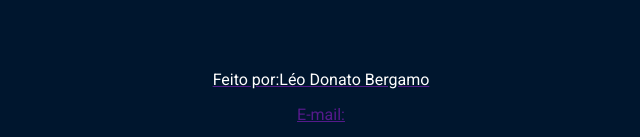
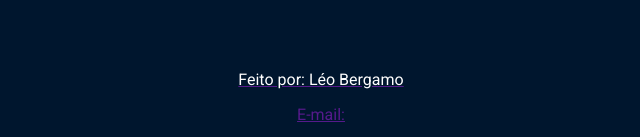
Before and after one commit to leobergamo10/seguranca-digital, a plain HTML site: page index.html in a window 1280 px wide. Shown: the part 833-970 px from the top of the page, 319-959 px from the left. Drawn offline with Linux system fonts and the light colour scheme; a script that the page names is missing.

Commit message:
salvo 03

```diff
--- a/index.html
+++ b/index.html
@@ -80,7 +80,7 @@
 </div>
 
 <footer>
-    <p style="color: white;text-align: center;"> Feito por:Léo Donato Bergamo</p>
+    <p style="color: white;text-align: center;"> Feito por: Léo Bergamo</p>
     <p style="color: white;text-align: center;"> E-mail: <a style="color: white;" href="mailto:leo.bergamo@escola.pr.gov.br"
 </footer>
 </html>
```
